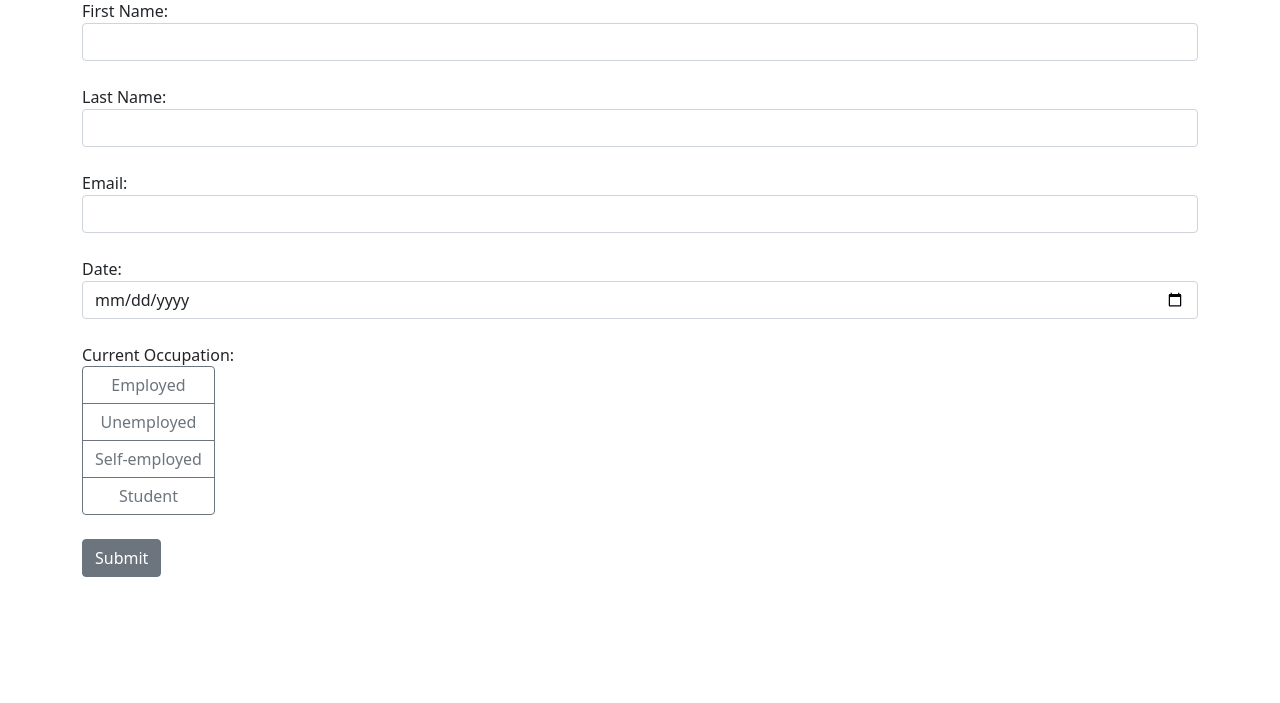
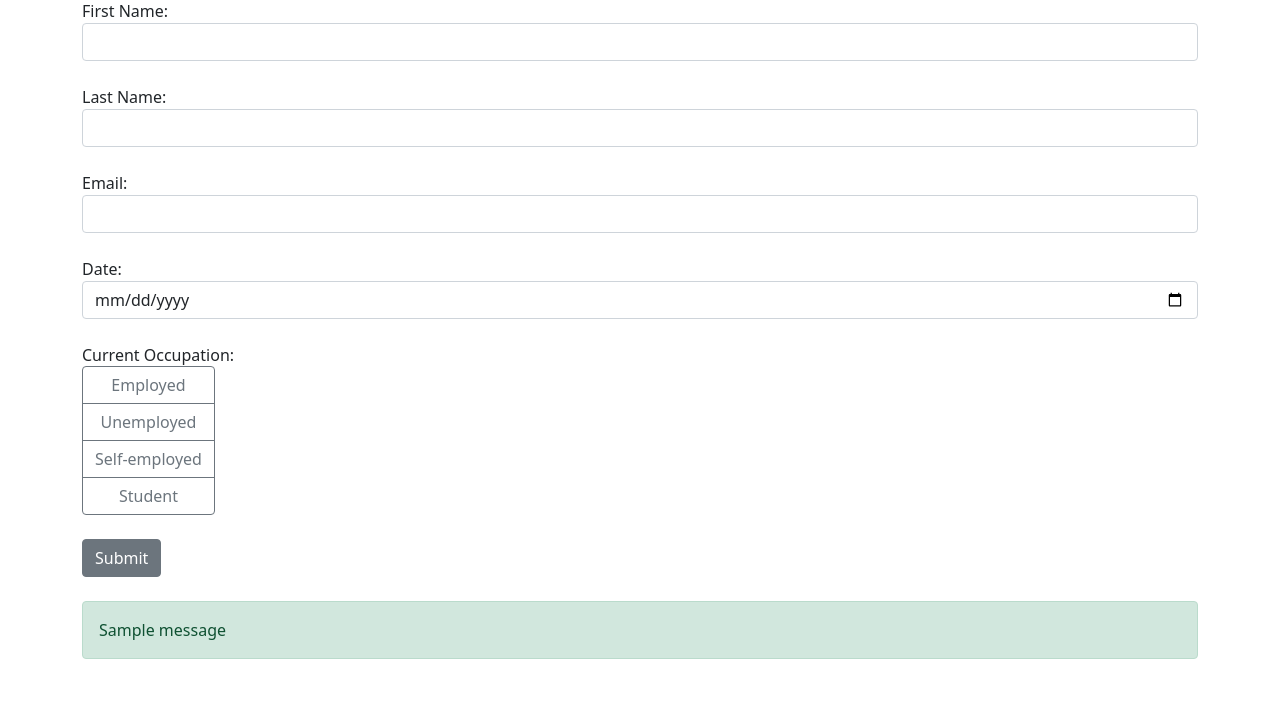
Before and after one commit to IssamJim/16-flask-form, a Flask app: page / in a window 1280 px wide. Shown: the part 97-800 px from the top of the page. Run offline with Flask 3, Linux system fonts and the light colour scheme; one stand-in notice (Sample message) is shown.

Commit message:
Mandar correo con la informacion recolectada

```diff
--- a/main.py
+++ b/main.py
@@ -1,11 +1,20 @@
 from datetime import datetime
-from flask import Flask, render_template, request
+from flask import Flask, render_template, request, flash
 from flask_sqlalchemy import SQLAlchemy
+from flask_mail import Mail, Message
 
 app = Flask(__name__)
 app.config["SECRET_KEY"] = "myapplication123"
 app.config["SQLALCHEMY_DATABASE_URI"] = "sqlite:///data.db"
+app.config["MAIL_SERVER"] = "smtp.gmail.com"
+app.config["MAIL_PORT"] = 465
+app.config["MAIL_USE_SSL"] = True
+app.config["MAIL_USERNAME"] = "silverio.contacto@gmail.com"
+app.config["MAIL_PASSWORD"] = "xhsv sbjt rwbz jvdq"
+
 db = SQLAlchemy(app)
+
+mail = Mail(app)
 
 class Form(db.Model):
     id = db.Column(db.Integer, primary_key=True)
@@ -30,6 +39,15 @@ def index():
         db.session.add(form)
         db.session.commit()
 
+        message_body = f"Gracias por tu interes, {first_name}. \n" \
+                       f"Estos son tus datos: {first_name} {last_name}\n{email}\n{date}\n{occupation}\n" \
+                       f"Gracias por su tiempo"
+
+        message = Message(subject="New form submission", sender=app.config["MAIL_USERNAME"], recipients=[email], body=message_body)
+        mail.send(message)
+
+        flash(f"{first_name}, Your form was submitted succesfully!", "Succes")
+
     return render_template("index.html")
 
 if __name__ == "__main__":
--- a/templates/index.html
+++ b/templates/index.html
@@ -46,6 +46,15 @@
                     </div>
                 </div>
                 <button class="btn btn-secondary mb-4" type="submit">Submit</button>
+                {% with messages = get_flashed_messages() %}
+                {% if messages %}
+                <div class="alert alert-success">
+                    {% for message in messages %}
+                        {{ message }}
+                    {% endfor %}
+                </div>
+                {% endif %}
+                {% endwith %}
             </form>
         </div>
         <script src="https://code.jquery.com/jquery-3.6.0.min.js"></script>
```
Also changed, not shown: instance/data.db.
